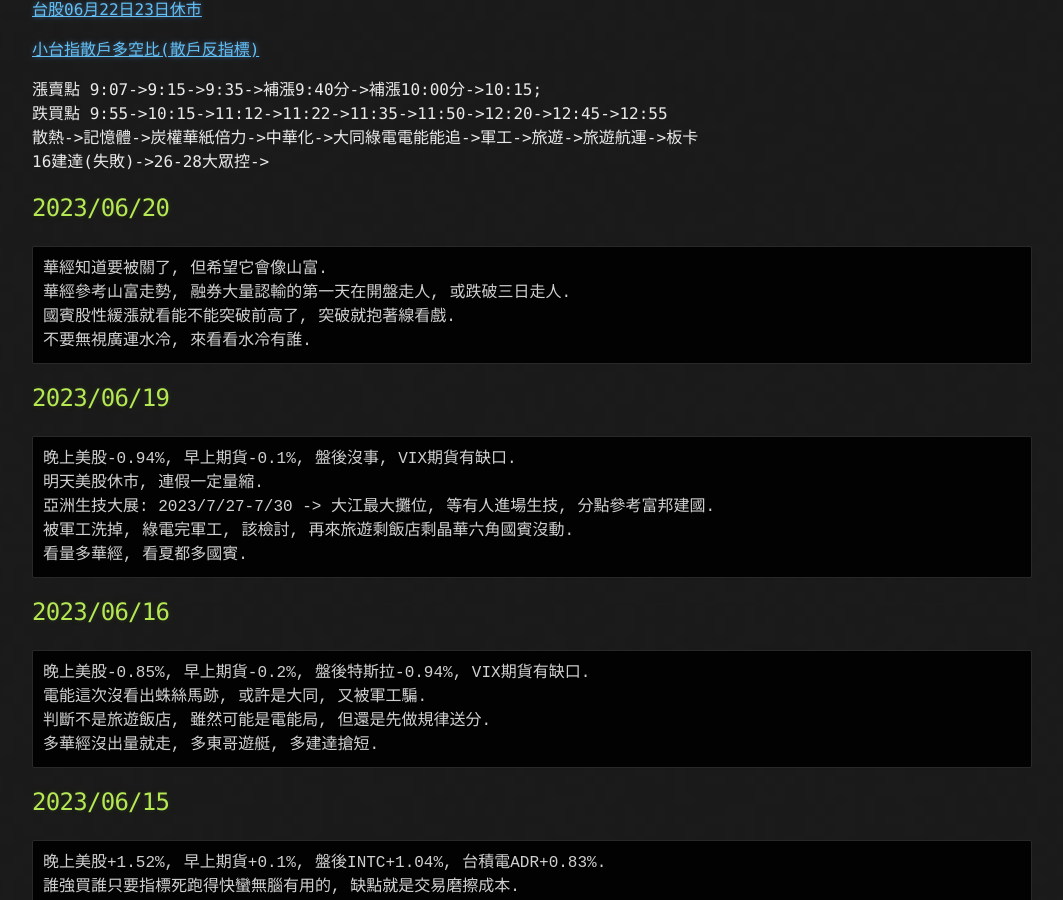
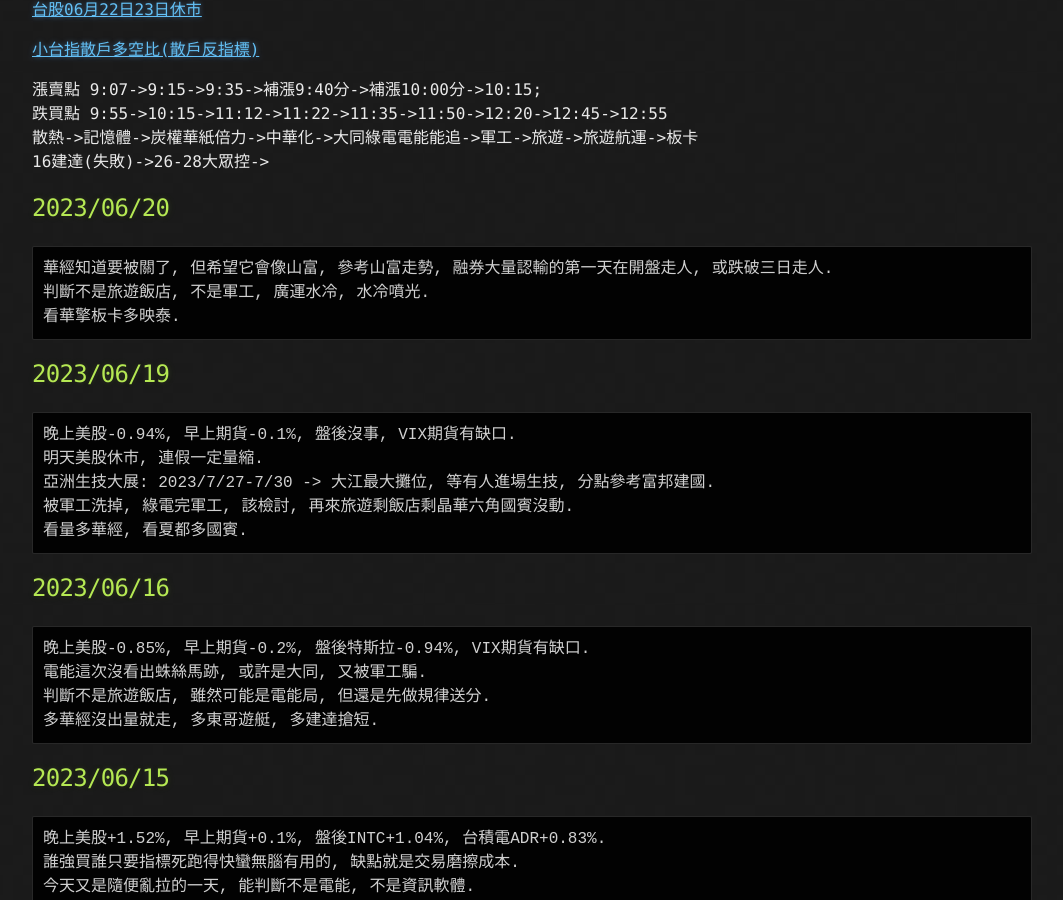
Before and after one commit to lepg5487/Stock_God, a Jekyll site: the page built from index.md, in a window 1280 px wide and 900 px high, scrolled down 460 px. Shown: the whole window, without its empty margins (108-1171 px from the left). Built offline with Jekyll 4.4.1, drawn with Linux system fonts in a browser that asks for light colours; our own code applies the rules of GitHub Pages for plain Markdown files.

Commit message:
Update index.md

````diff
--- a/index.md
+++ b/index.md
@@ -23,10 +23,9 @@
 
 ## 2023/06/20
 ```
-華經知道要被關了, 但希望它會像山富.
-華經參考山富走勢, 融券大量認輸的第一天在開盤走人, 或跌破三日走人.
-國賓股性緩漲就看能不能突破前高了, 突破就抱著線看戲.
-不要無視廣運水冷, 來看看水冷有誰.
+華經知道要被關了, 但希望它會像山富, 參考山富走勢, 融券大量認輸的第一天在開盤走人, 或跌破三日走人.
+判斷不是旅遊飯店, 不是軍工, 廣運水冷, 水冷噴光.
+看華擎板卡多映泰.
 ```
 
 ## 2023/06/19
````
